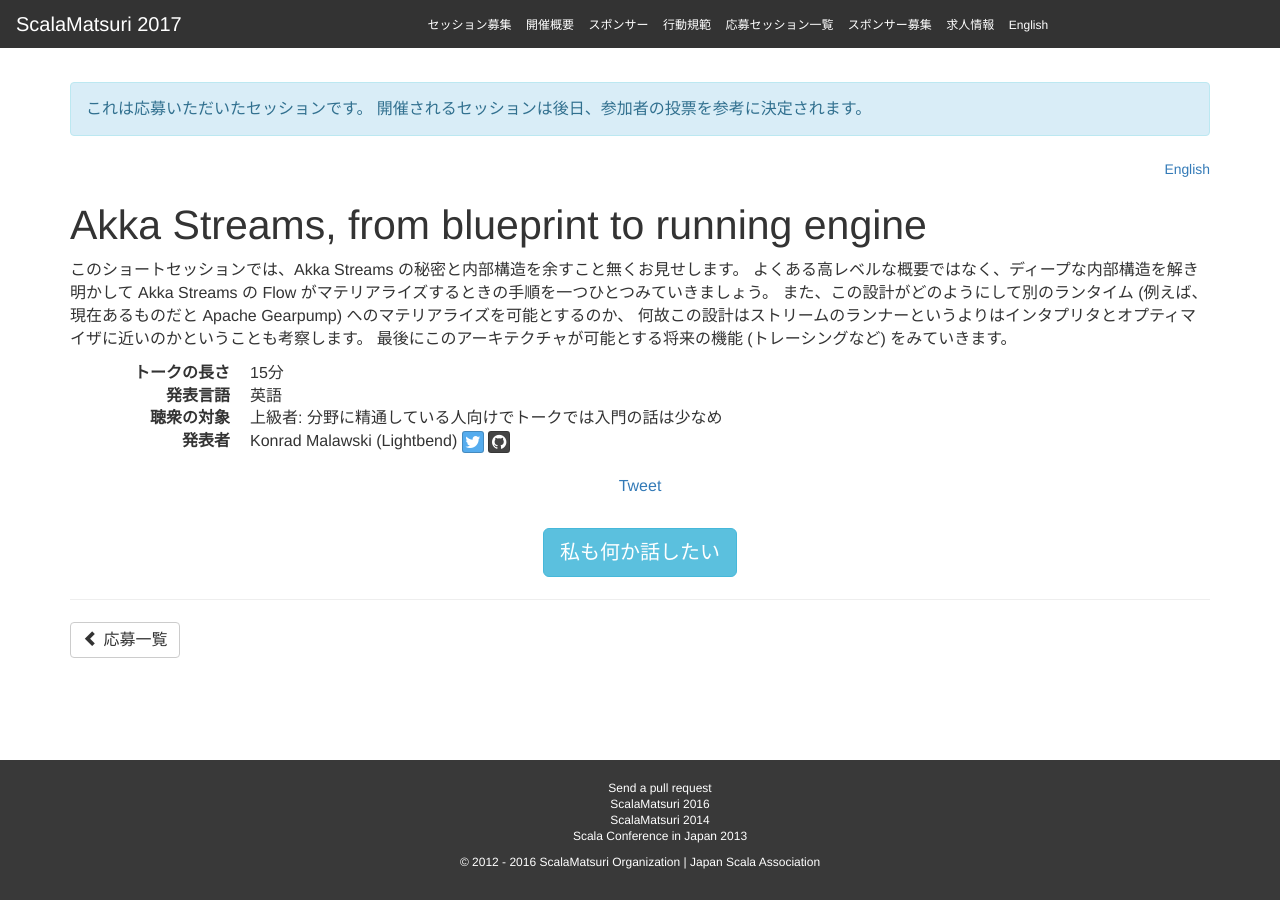
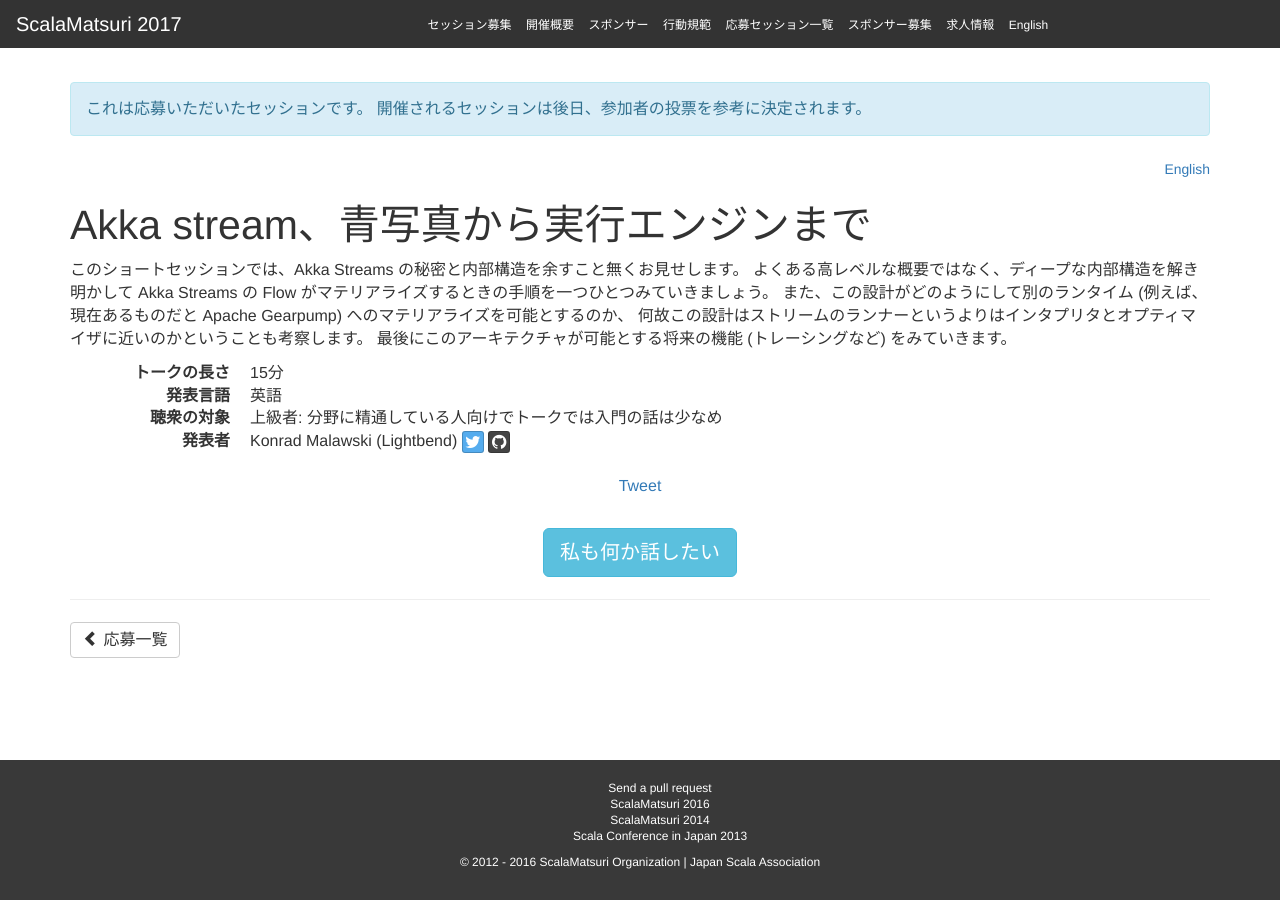
Before and after one commit to scalajp/2017.scalamatsuri.org, a Jekyll site: the page built from _candidates_ja/KonradMalawski_2.md, in a window 1280 px wide. Built offline with Jekyll 4.4.1, drawn with Linux system fonts in a browser that asks for light colours; nearby versions of some CDN libraries; comment, search, counter and statistics services are not loaded.

Commit message:
Update KonradMalawski_2.md

```diff
--- a/_candidates_ja/KonradMalawski_2.md
+++ b/_candidates_ja/KonradMalawski_2.md
@@ -1,6 +1,6 @@
 ---
 name: "Konrad Malawski"
-title: "Akka Streams, from blueprint to running engine"
+title: "Akka stream、青写真から実行エンジンまで"
 length: 15
 audience: Advanced
 language: English
```
